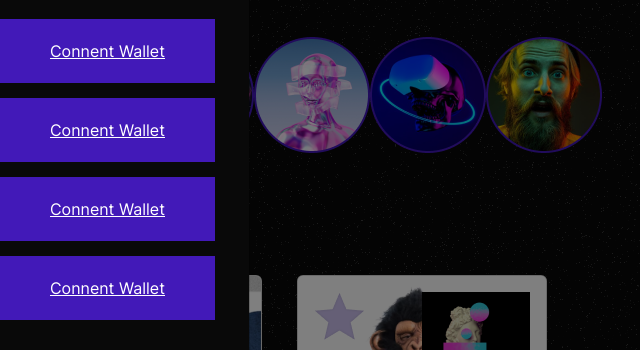
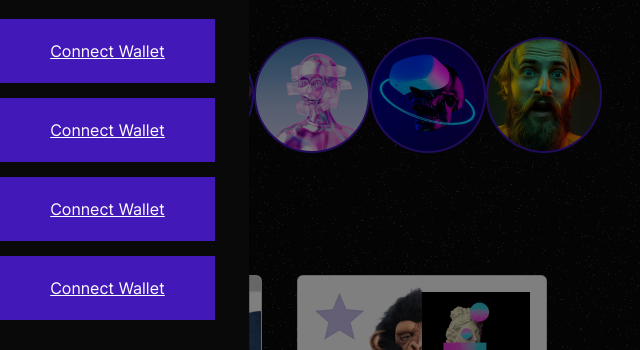
Before and after one commit to SAM-K3YZ/Nazuri, a plain HTML site: page index.html in a window 1280 px wide. Both pictures are taken after a click on the button "Connect Wallet". Shown: the part 202-552 px from the top of the page, 640-1280 px from the left. Drawn offline with Linux system fonts and the light colour scheme.

Commit message:
Update index.html

```diff
--- a/index.html
+++ b/index.html
@@ -68,7 +68,7 @@
                                 </div>
                               </div>
                               <div class="col-6 cbRight">
-                                <a href="connectwallet.com" class="connectLink">Connent Wallet</a>
+                                <a href="connectwallet.com" class="connectLink">Connect Wallet</a>
                               </div>
                             </div>
                             <div class="row cbRec">
@@ -79,7 +79,7 @@
                                 </div>
                               </div>
                               <div class="col-6 cbRight">
-                                <a href="connectwallet.com" class="connectLink">Connent Wallet</a>
+                                <a href="connectwallet.com" class="connectLink">Connect Wallet</a>
                               </div>
                             </div>
                             <div class="row cbRec">
@@ -90,7 +90,7 @@
                                 </div>
                               </div>
                               <div class="col-6 cbRight">
-                                <a href="connectwallet.com" class="connectLink">Connent Wallet</a>
+                                <a href="connectwallet.com" class="connectLink">Connect Wallet</a>
                               </div>
                             </div>
                             <div class="row cbRec">
@@ -101,7 +101,7 @@
                                 </div>
                               </div>
                               <div class="col-6 cbRight">
-                                <a href="connectwallet.com" class="connectLink">Connent Wallet</a>
+                                <a href="connectwallet.com" class="connectLink">Connect Wallet</a>
                               </div>
                             </div>
                           </div>
```
